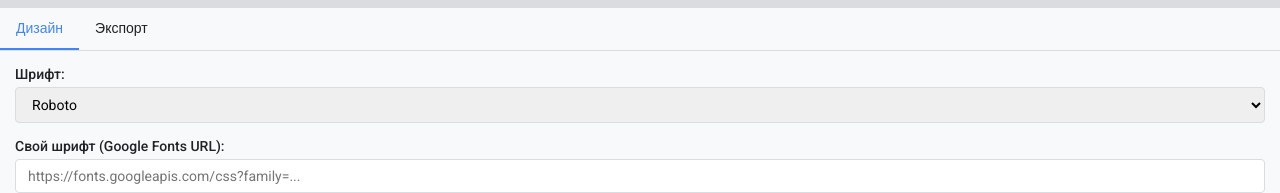
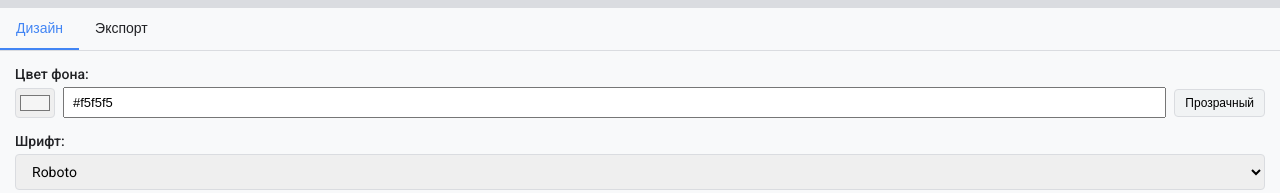
Before and after one commit to denis-buhner/buhner.github.io, a plain HTML site: page index.html in a window 1280 px wide. Shown: the part 493-686 px from the top of the page. Drawn offline with nearby package versions, Linux system fonts and the light colour scheme; a script that the page names is missing.

Commit message:
Update index.html

```diff
--- a/index.html
+++ b/index.html
@@ -104,7 +104,14 @@
                 <div class="settings-content">
                     <!-- Настройки дизайна -->
                     <div class="settings-section active" id="design-settings">
-
+                        <div class="form-group">
+                            <label for="backgroundColor">Цвет фона:</label>
+                            <div class="color-picker-group">
+                                <input type="color" id="backgroundColor" value="#f5f5f5">
+                                <input type="text" id="backgroundColorHex" value="#f5f5f5" maxlength="7">
+                                <button class="btn-transparent" data-target="backgroundColor">Прозрачный</button>
+                            </div>
+                        </div>
 
                         <div class="form-group">
                             <label>Шрифт:</label>
```
